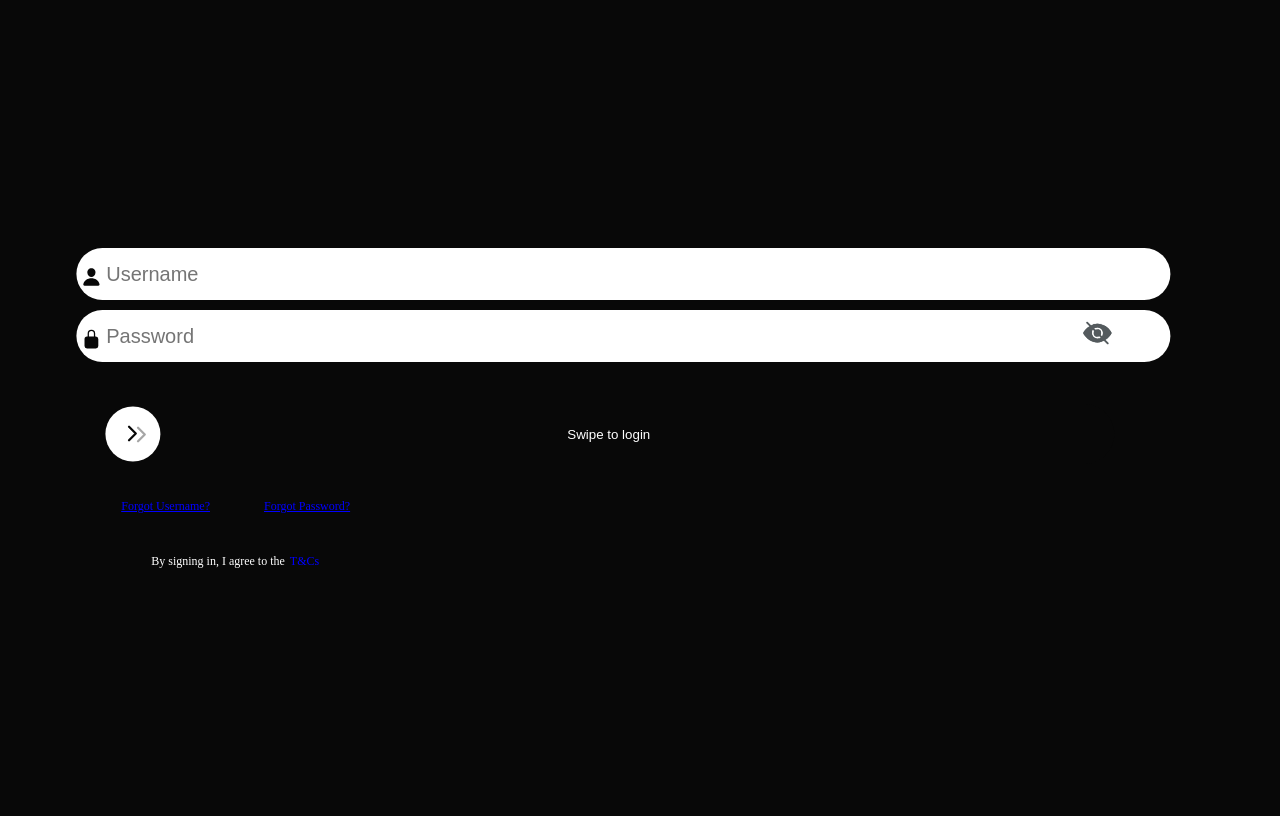
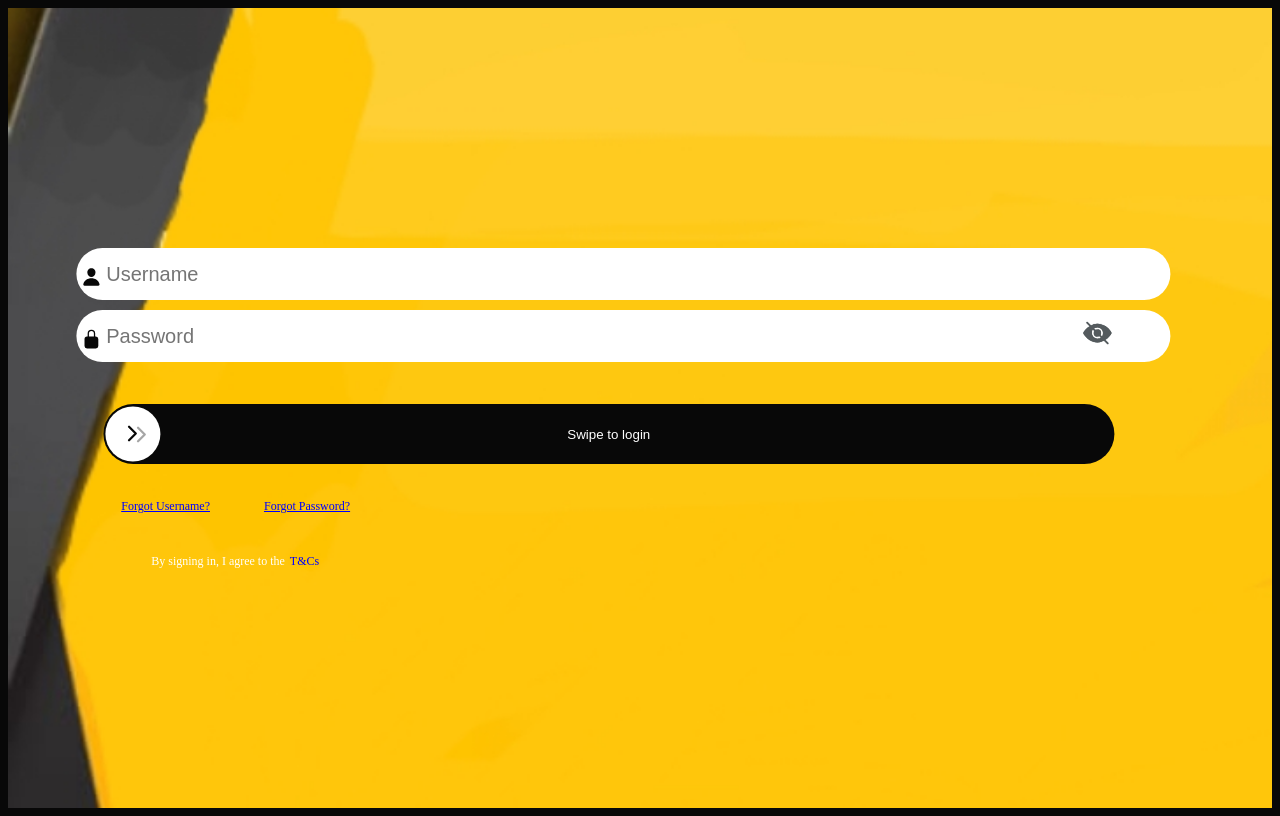
Before and after one commit to Senzo98/A05M7L, a plain HTML site: page index.html in a window 1280 px wide. Drawn offline with nearby package versions, Linux system fonts and the light colour scheme.

Commit message:
Update style.css

```diff
--- a/style.css
+++ b/style.css
@@ -13,7 +13,7 @@ body{
   overflow: hidden;
   width: 100%;
   height: 100vh;
-  background-image: url();
+  background-image: url(ezaga-background.png);
   background-size: cover;
   background-position: center;
 }
```
